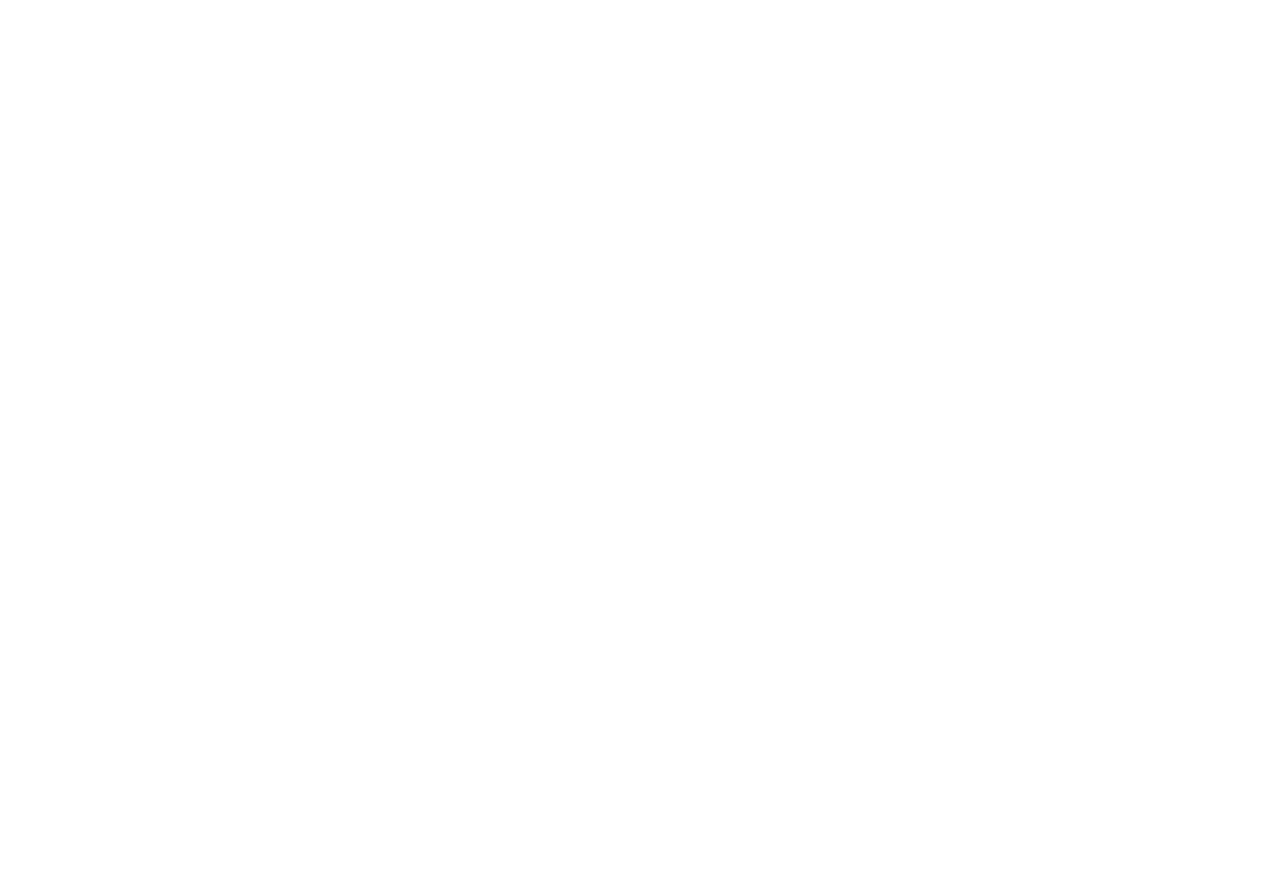
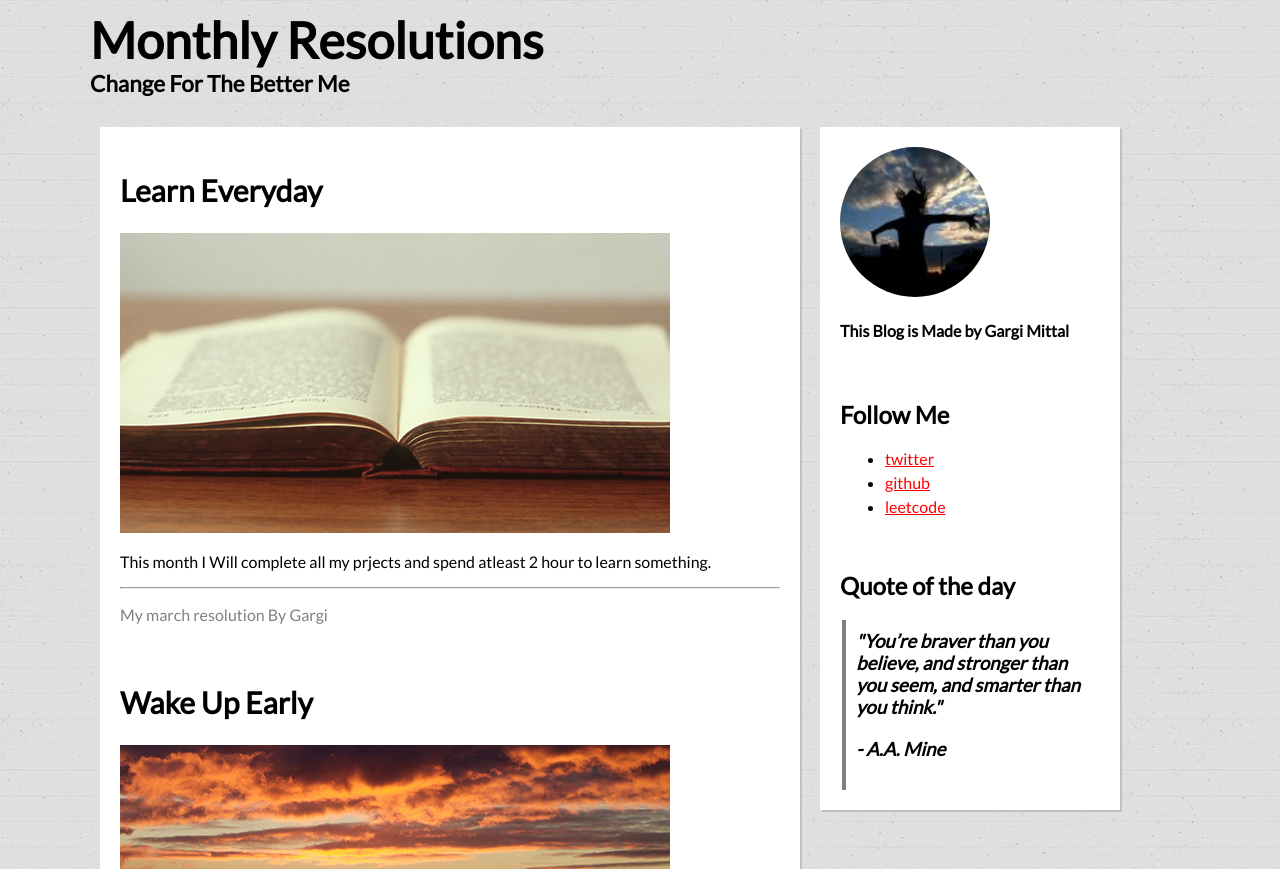
Before and after one commit to GargiMittal/OneMonth-HTML, a plain HTML site: page monthly-resolutions/index.html in a window 1280 px wide. Shown: the top 869 px of the page. Before the commit the page ends 800 px from the top, so only its background shows below. Drawn offline with Linux system fonts and the light colour scheme.

Commit message:
monthly resolution added

```diff
--- a/monthly-resolutions/css/style.css
+++ b/monthly-resolutions/css/style.css
@@ -20,11 +20,82 @@ Author: Christopher Castig | @castig
 	clear: both;
 }
 
-
 /*-----------------------------------------------------------------------------
 02=LAYOUT
------------------------------------------------------------------------------*/
+----------------------------------Z-------------------------------------------*/
+body{
+     background-image: url("../images/notebook.png");
+    font-family: "Lato";
+
+}
 
 /*-----------------------------------------------------------------------------
 03=MAIN
 -----------------------------------------------------------------------------*/
+#container{
+     margin: 0 auto 0 auto;
+
+     width:1100px;
+}
+.month{
+     color: grey;
+}
+#heading{
+     font-size: larger;
+
+}
+
+#Resolutions{
+     background-color: white;
+     float: left;
+     width: 700px;
+     padding: 20px;
+     margin: 10px;
+     box-shadow: 2px 2px silver;
+
+}
+
+#sidebar{
+     background-color: white;
+     float: left;
+     padding: 20px;
+     width: 300px;
+     margin: 10px;
+     box-shadow: 2px 2px silver;
+}
+
+#footer{
+padding: 5px;
+}
+h2{
+     font-size: 30px;
+}
+a{
+     color: red;
+}
+
+#profile{
+     border-radius: 50%;
+}
+
+h1{
+     font-size: 50px;
+
+     margin: 10px 0 0 0 ;
+}
+li{
+     margin: 5px;;
+}
+h3{
+     margin: 0 0 20px ;
+}
+blockquote{
+     margin: 0 auto 0 2px;
+     padding: 10px;
+     border-left: 4px solid gray;
+     font-style: italic;
+}
+
+.sideheading{
+     font-size:x-large;
+}
--- a/monthly-resolutions/index.html
+++ b/monthly-resolutions/index.html
@@ -6,14 +6,68 @@
     <meta name="viewport" content="width=device-width, initial-scale=1">
     <meta name="description" content="">
     <meta name="author" content="Chris Castiglione, and the One Month team">
-		<title>Monthly Resolutions by Chris Castiglione</title>
+		<title>Monthly Resolutions by Gargi Mittal</title>
 		<link href='http://fonts.googleapis.com/css?family=Lato' rel='stylesheet' type='text/css'>
 		<link rel="stylesheet" href="css/normalize.css">
 		<link rel="stylesheet" href="css/style.css">
 	</head>
 	<body>
+		<div id="container">
+
+<!--header-->
+			<div id="heading">
+				<h1>Monthly Resolutions</h1>
+				<h3>Change For The Better Me</h3>
+			</div>
+
+<!-- main -->
+			<div id="Resolutions">
+				<h2>Learn Everyday</h2>
+				<img src="images/book.jpg" alt="notebook">
+				<p class="about">This month I Will complete all my prjects and spend atleast 2 hour to learn something.</p>
+				<hr>
+				<p class="month">My march resolution By Gargi</p>
+				<br>
+				<h2>Wake Up Early</h2>
+				<img src="images/surfing.jpg" alt="">
+				<p class="about">This month I will fix my sleep schedule. Get back into meditation annd yoga.</p>
+				<hr>
+				<p class="month">My febraury resolution By Gargi</p>
+				<br>
+				<h2>Spread Happiness</h2>
+				<img src="images/meditate-girl.jpg" alt="">
+				<p class="about">This january I will try to be happier than last month and last year and try to make others day better.</p>
+				<hr>
+				<p class="month">My january resolution By Gargi</p>
+			</div>
+<!-- sidebar -->
+			<div id="sidebar">
+				<img src="images/me.jpg" alt="Gargi Mittal" id="profile" height="150px">
+				<h4>This Blog is Made by Gargi Mittal</h4>
+				<br>
+				<h2 class="sideheading">Follow Me</h2>
+				<ul>
+					<li><a href="https://twitter.com/GargiMittal_" T>twitter</a></li>
+					<li><a href="https://github.com/GargiMittal">github</a></li>
+					<li><a href="https://leetcode.com/GargiMittal/">leetcode</a></li>
+
+				</ul>
+				<br>
+				<h2 class="sideheading">Quote of the day</h2>
+				<blockquote>
+				<h3>"You’re braver than you believe, and stronger than you seem, and smarter than you think."</h3>
+
+				<h3>- A.A. Mine</h3>
+				</blockquote>
+			</div>
 
 
+			<div class="clear"></div>
 
+<!--footer-->
+			<div id="footer">
+			<h3>Made With <a href="https://onemonth.com/courses/html/">One Month HTML</a> By Gargi Mittal</h3>
+		</div>
+		</div>
 	</body>
 </html>
```
Also changed, not shown: monthly-resolutions/css/normalize.css, monthly-resolutions/images/me.jpg (added).
